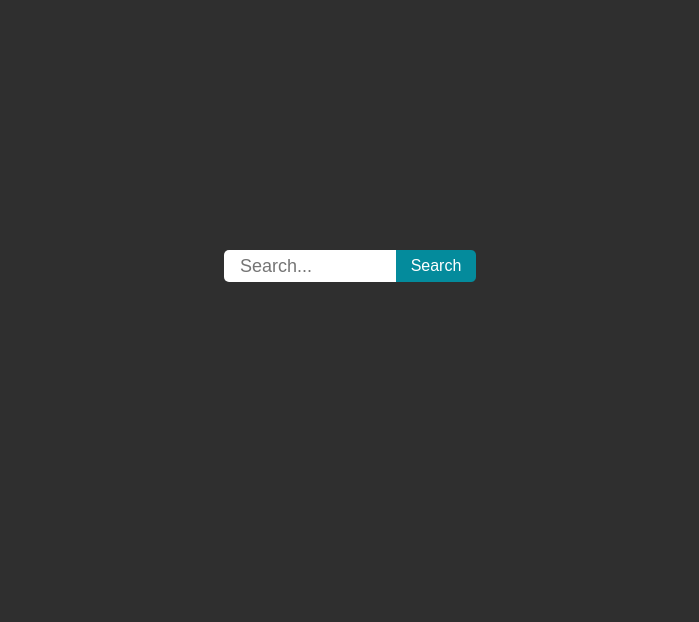
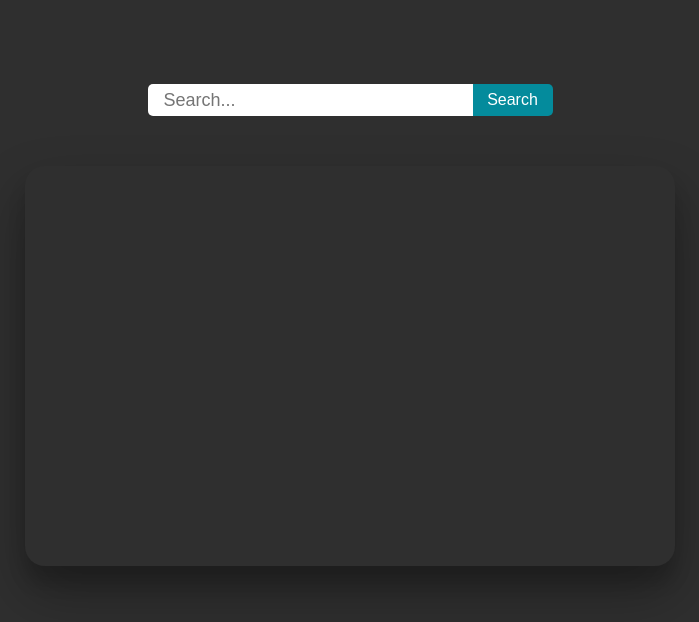
Before and after one commit to amrutaBanait/Weather_App, a React (Create React App) app in the folder weather_app/: page / in a window 1280 px wide. Shown: the top 622 px of the page, without its empty margins (290-989 px from the left). Built offline with nearby package versions, Linux system fonts and the light colour scheme; some icons are missing.

Commit message:
widget added

```diff
--- a/weather_app/src/components/weather/style.css
+++ b/weather_app/src/components/weather/style.css
@@ -28,6 +28,17 @@
     min-height: 100vh;
     display: grid;
     place-items: center;
+  }
+
+  .widget {
+    display: flex;
+    height: 400px;
+    width: 650px;
+    flex-wrap: wrap;
+    cursor: pointer;
+    border-radius: 20px;
+    box-shadow: 0 27px 55px 0 rgba(0, 0, 0, 0.3),
+      0 17px 17px 0 rgba(0, 0, 0, 0.15);
   }
 
   /* search bar style  */
--- a/weather_app/src/components/weather/temp.js
+++ b/weather_app/src/components/weather/temp.js
@@ -17,8 +17,12 @@ const temp = () => {
         Search
     </button>
     </div>
+   </div>
 
-   </div>
+  {/*temp card*/}
+    <article className="widget">
+
+    </article>
    </>
   )
 }
```
